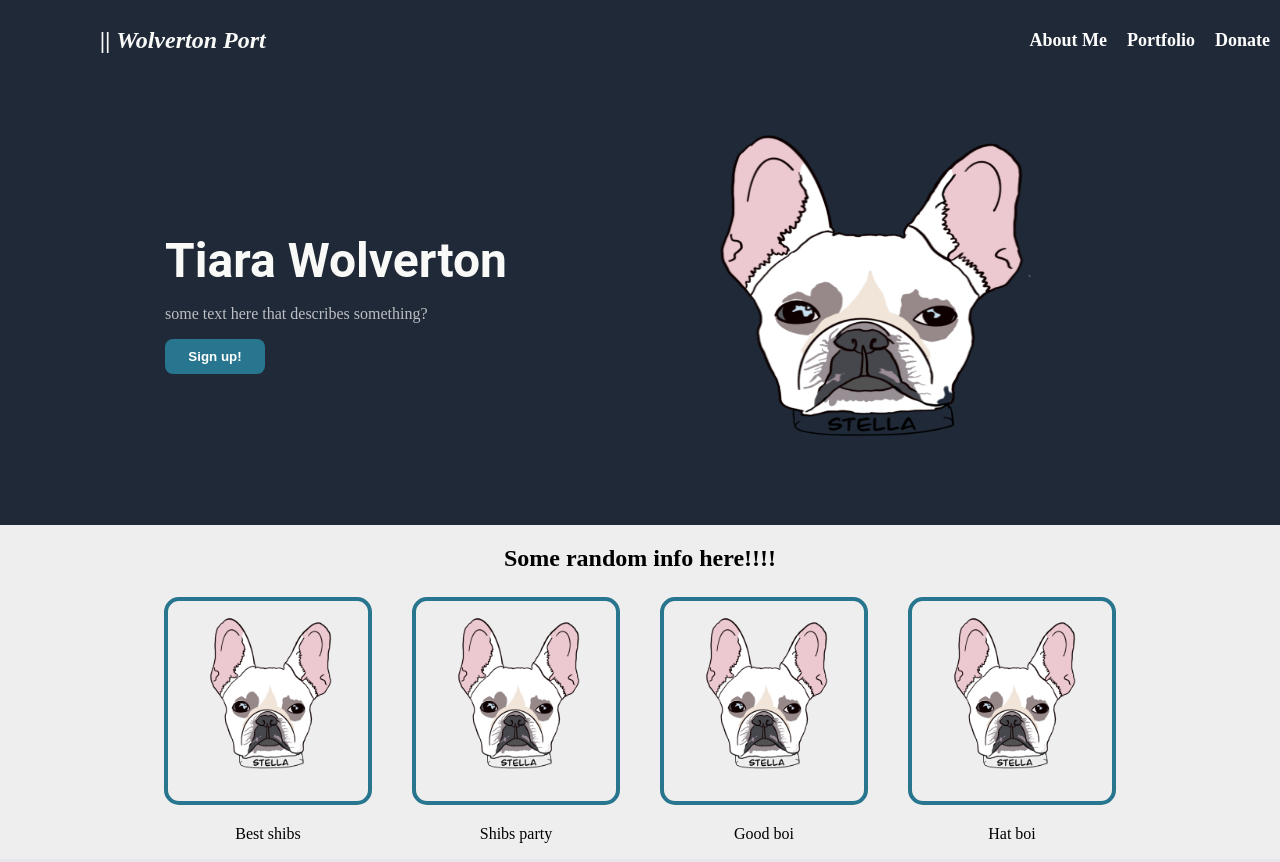
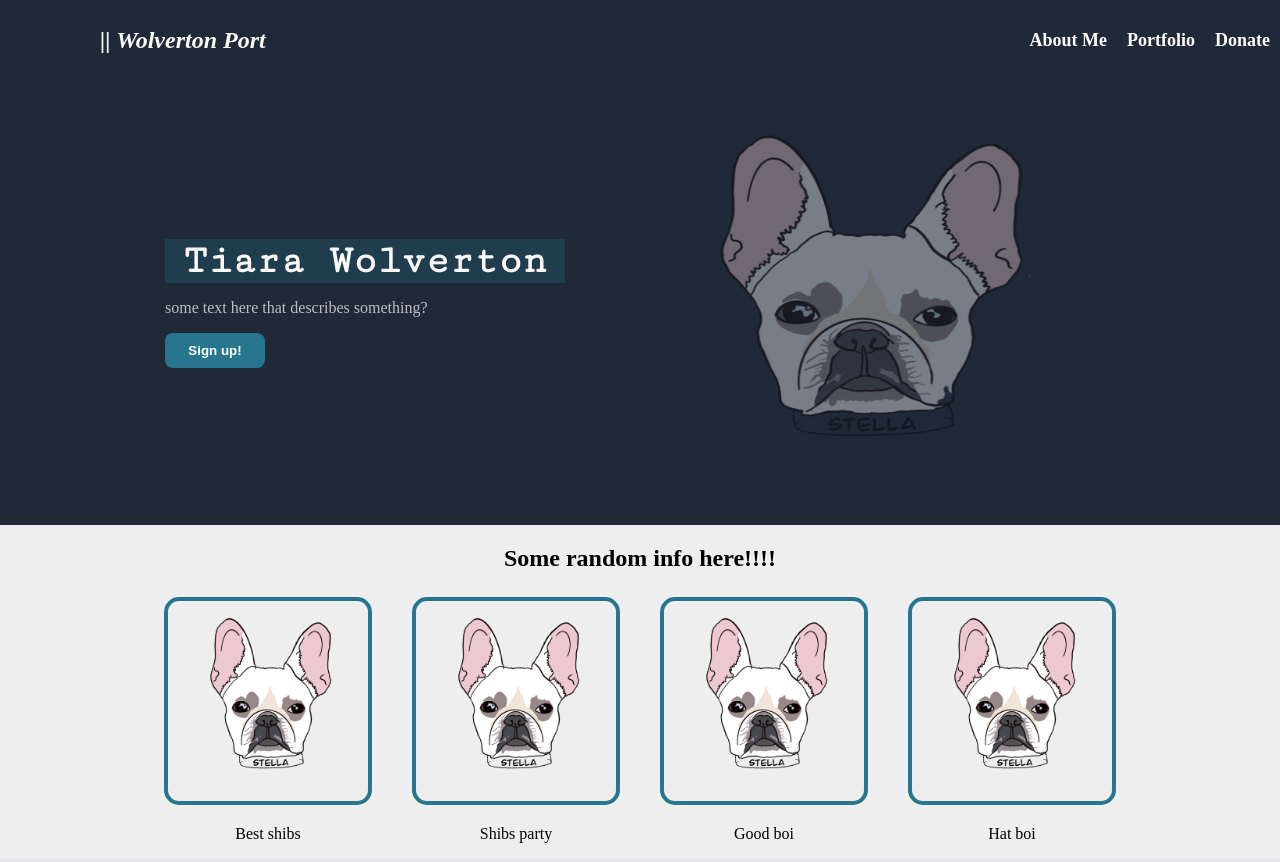
Before and after one commit to notrevlow/landing-page, a plain HTML site: page index.html in a window 1280 px wide. Shown: the top 862 px of the page. Drawn offline with Linux system fonts and the light colour scheme.

Commit message:
Add in opacity and google font features

```diff
--- a/index.html
+++ b/index.html
@@ -6,6 +6,7 @@
          <meta name="viewport" content="width=device-width, initial-scale=1.0">
          <title>Wolverton</title>
          <link rel="stylesheet" href="style.css">
+         <link rel="stylesheet" href="https://fonts.googleapis.com/css?family=Cutive Mono">
      </head>
      <body>
          <div class="header">
--- a/style.css
+++ b/style.css
@@ -68,11 +68,13 @@ body {
  }
 
  h1 {
-    font-size: 48px;
+    font-size: 40px;
     font-weight: bold;
     color: #F9FAF8;
     margin: 0;
-    font-family: 'Roboto', arial;
+    font-family: 'Cutive Mono';
+    background: rgb(34, 106, 128,.3);
+    text-align: center;
  }
 
   .intro button {
@@ -91,6 +93,7 @@ body {
 .intro-img img {
     width: 500px;
     height: 400px;
+    opacity: .4;
 }
 
 /* content */
```
Also changed, not shown: js/js.html (added, +15 -0 lines).
